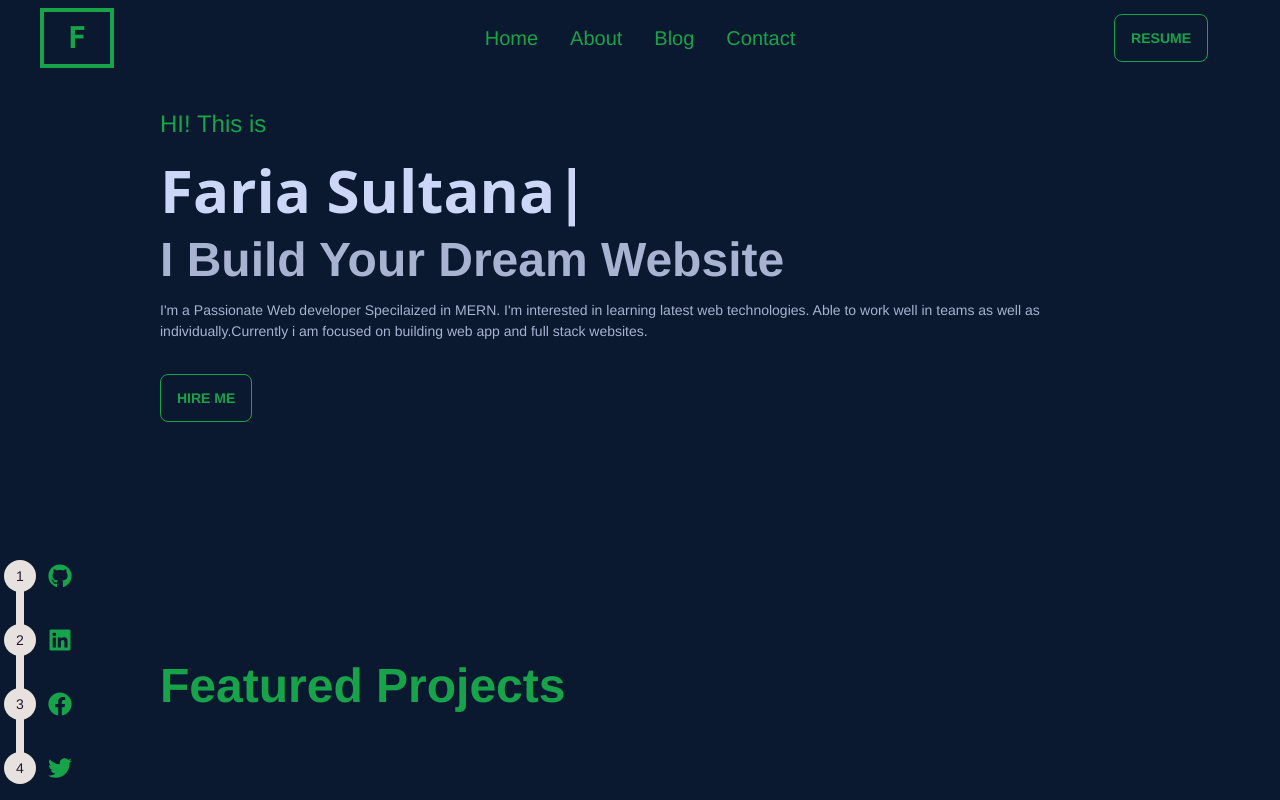
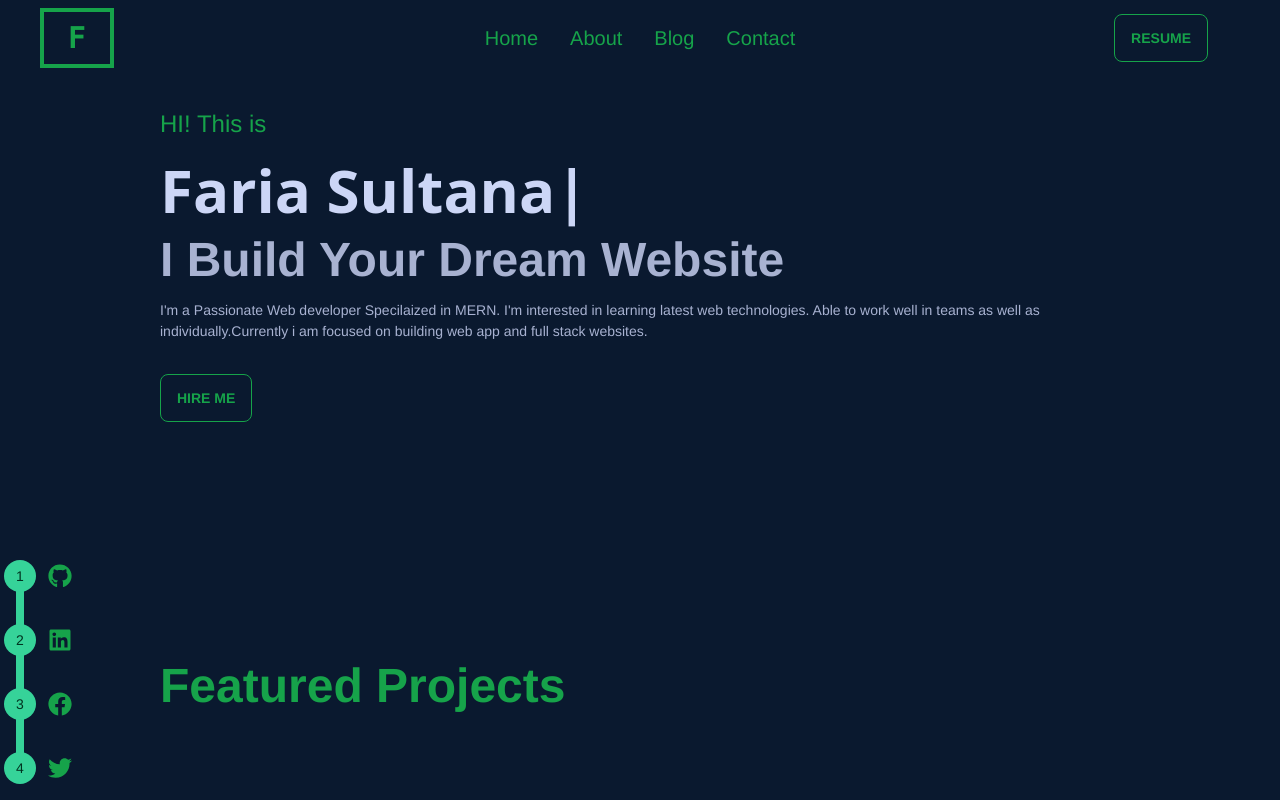
Before and after one commit to faria-r/Portfolio, a React (Create React App) app: page / in a window 1280 px wide. Shown: the top 800 px of the page. Built offline with nearby package versions, Linux system fonts and the light colour scheme; what tailwind-clip-path would draw is missing.

Commit message:
color changed in social icon

```diff
--- a/src/Components/SocialLInks/Social.js
+++ b/src/Components/SocialLInks/Social.js
@@ -6,16 +6,16 @@ const Social = () => {
         <div className=' hidden  lg:block'>
             <div className="lg:left-0">
         <ul className="steps steps-vertical ">
-          <li className="step ">
+          <li className="step step-success ">
           <a href="https://github.com/faria-r" target='_blank' rel='noreferrer'>  <FaGithub className="text-2xl text-green-600"></FaGithub></a>
           </li>
-          <li className="step ">
+          <li className="step step-success">
           <a href="https://www.linkedin.com/in/faria-r/" target='_blank' rel='noreferrer'>  <FaLinkedin className="text-2xl text-green-600"></FaLinkedin></a>
           </li>
-          <li className="step ">
+          <li className="step step-success">
           <a href="https://web.facebook.com/faria.frb/" target='_blank' rel='noreferrer'>  <FaFacebook className="text-2xl text-green-600"></FaFacebook></a>
           </li>
-          <li className="step">
+          <li className="step step-success">
           <a href="https://twitter.com/FariaR20" target='_blank' rel='noreferrer'>  <FaTwitter className="text-2xl text-green-600"></FaTwitter></a>
           </li>
         </ul>
```
